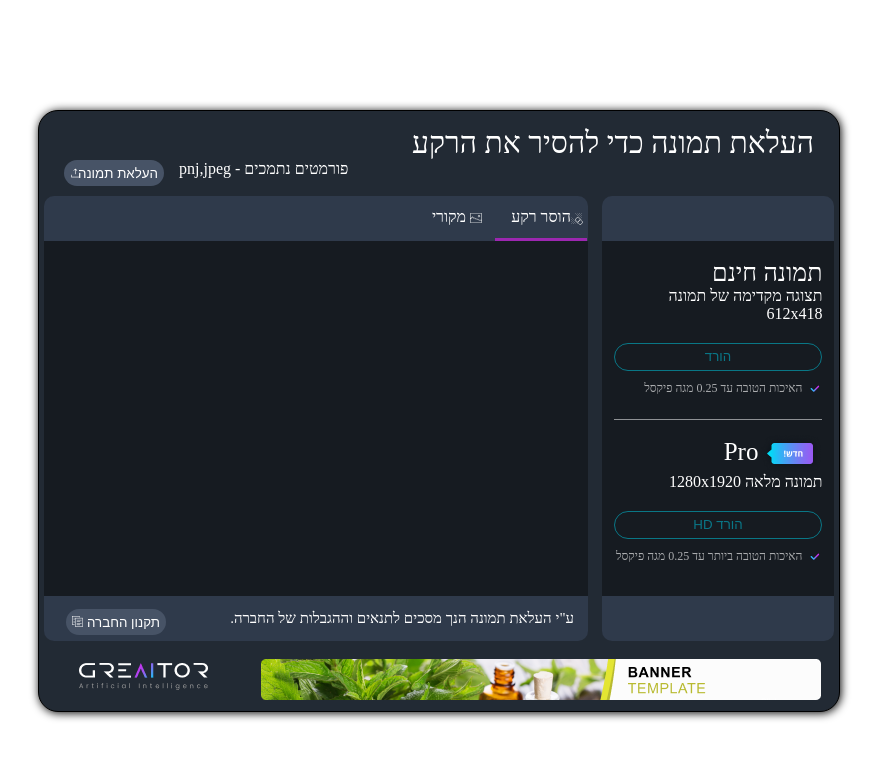
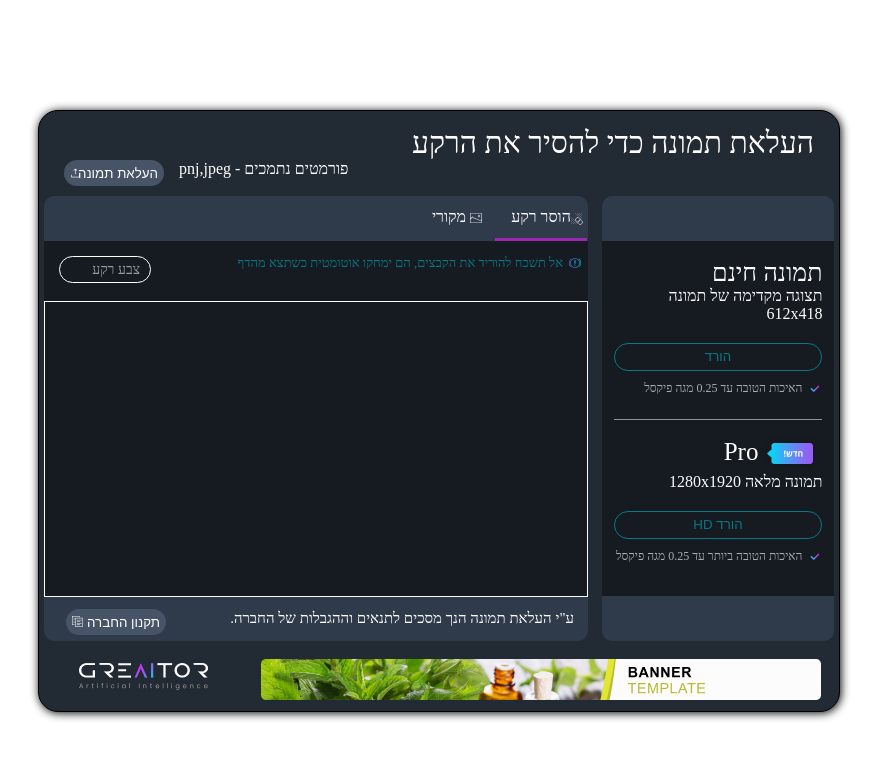
Before and after one commit to AriMeir/ReactProject, a React (Create React App) app: page / in a window 1280 px wide. Both pictures are taken after a click on the element "הוסר רקע". Shown: the top 758 px of the page, without its empty margins (201-1080 px from the left). Built offline with nearby package versions, Linux system fonts and the light colour scheme.

Commit message:
lesson 4 complete

```diff
--- a/src/Bgremove.js
+++ b/src/Bgremove.js
@@ -4,6 +4,7 @@ import banner from './assets/banner.png'
 import './Bgremove.css';
 import DownloadImg from './DownloadImg';
 import { useState } from "react";
+import Image from './Image';
 
 function Bgremove() {
   const [tabname, settabname] = useState('original');
@@ -34,7 +35,17 @@ function Bgremove() {
                     <div className='middle_div_left'>
                         <div className="tab_button_no_bg" style={{borderBottom: (tabname=="no_bg" ? "3px solid #9C27B0": "")}} onClick={tab_click}> הוסר רקע </div>
                         <div className="tab_button_original"  style={{borderBottom: (tabname=="original" ? "3px solid #9C27B0": "")}} onClick={tab_click}> מקורי </div>
+                        {tabname == "no_bg"?
+                        <Image image_only = {true}/>
+                        :
+                        <Image image_only = {false}/>
+                        }
+
                     </div>
+
+
+
+
                     <div className='main_cont_left_footer'>
                     <div className='main_cont_left_footer_text'>ע"י העלאת תמונה הנך מסכים לתנאים וההגבלות של החברה.</div>
                     <button className='company_policy_btm'>תקנון החברה</button>
--- /dev/null
+++ b/src/Image.css
@@ -0,0 +1,49 @@
+.image_disp_cont_text{
+    color: #00bcd491;
+    text-align: right;
+    width: 100%;
+    float: right;
+    margin-top: -19px;
+    padding-right: 25px;
+    font-size: 13px;
+    background-image: url('./assets/warning.png');
+    background-repeat: no-repeat;
+    background-position: 550px 2px
+}
+.color_btn{
+    border: solid 1px white;
+    color: #ffffff91;
+    border-radius: 25px;
+    width: 80px;
+    position: relative;
+    top: 15px;
+    left: 15px;
+    text-align: right;
+    font-size: 14px;
+    padding-right: 10px;
+    line-height: 25px;
+}
+.input_color{
+    position: relative;
+    top: -13px;
+    left: -227px;
+    opacity: 0;
+}
+.color_choose{
+    color: #ffffff91;
+    width: 24px;
+    position: absolute;
+    top: 0px;
+    left: 0px;
+    text-align: right;
+    padding-right: 11px;
+    line-height: 26px;
+
+    height: 26px;
+    border-top-left-radius: 13px;
+    border-bottom-left-radius: 13px;
+}
+.image_pace{
+    border: solid 1px white;
+    height: 294px;
+}
--- /dev/null
+++ b/src/Image.js
@@ -0,0 +1,37 @@
+import './Image.css';
+import { useState, useRef , useEffect} from "react";
+
+
+function Image(props) {
+  const [color, settcolor] = useState('transperent');
+  const inputElement = useRef();
+  const focusInput = () => {
+    inputElement.current.click();
+  };
+  function color_change(e){
+    settcolor(e.target.value)
+
+  }
+  return (
+    <div>
+      <div className="image_disp_cont">
+        {props.image_only?
+        <>
+        <div className='image_disp_cont_text'>אל תשכח להוריד את הקבצים, הם ימחקו אוטומטית כשתצא מהדף</div>
+        <div className='color_btn' onClick={focusInput}>צבע רקע
+        <span className='color_choose' style={{backgroundColor: color}}></span>
+        </div>
+
+
+        <input type='color'  ref={inputElement} className='input_color' onChange={color_change}></input>
+        </>
+        : ""}
+        <div className='image_pace'>
+
+        </div>
+      </div>
+    </div>
+  );
+}
+
+export default Image;
```
